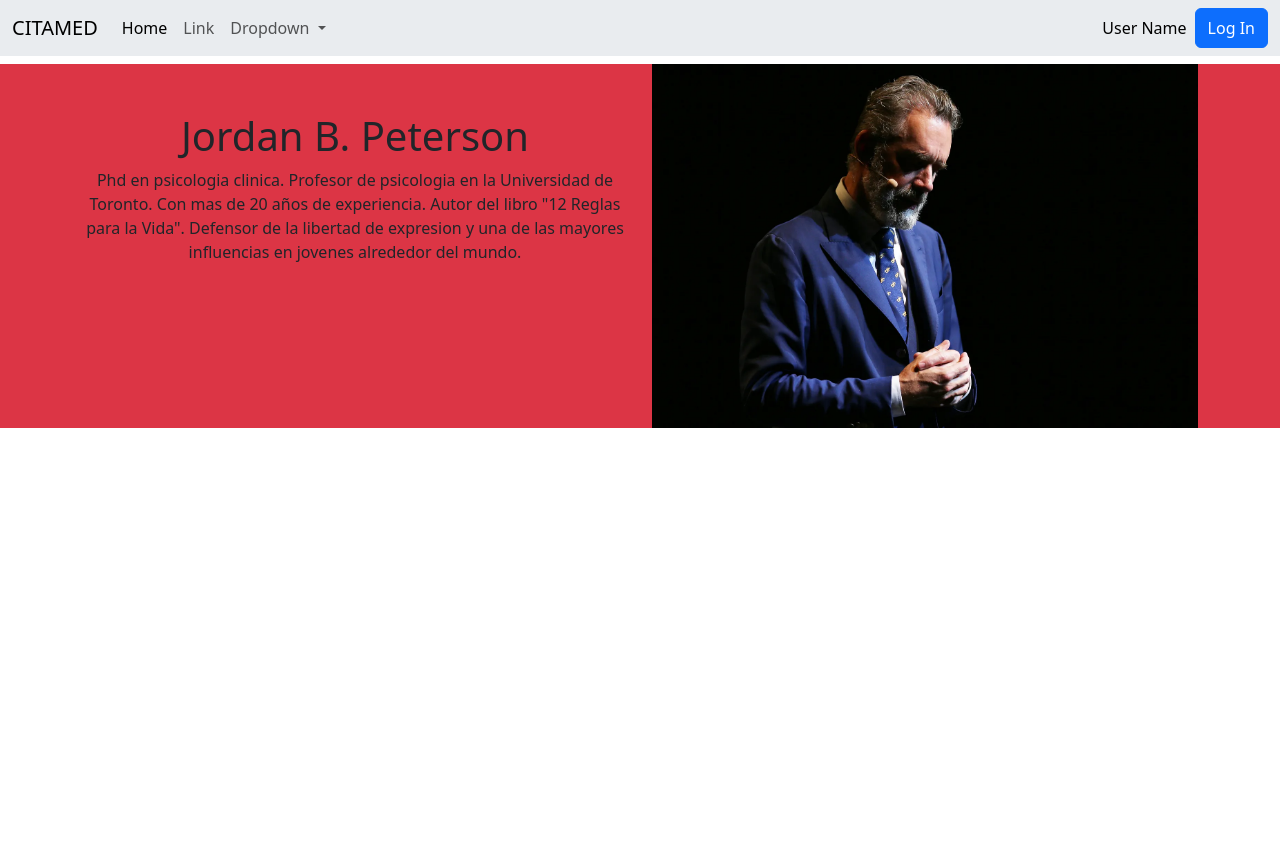
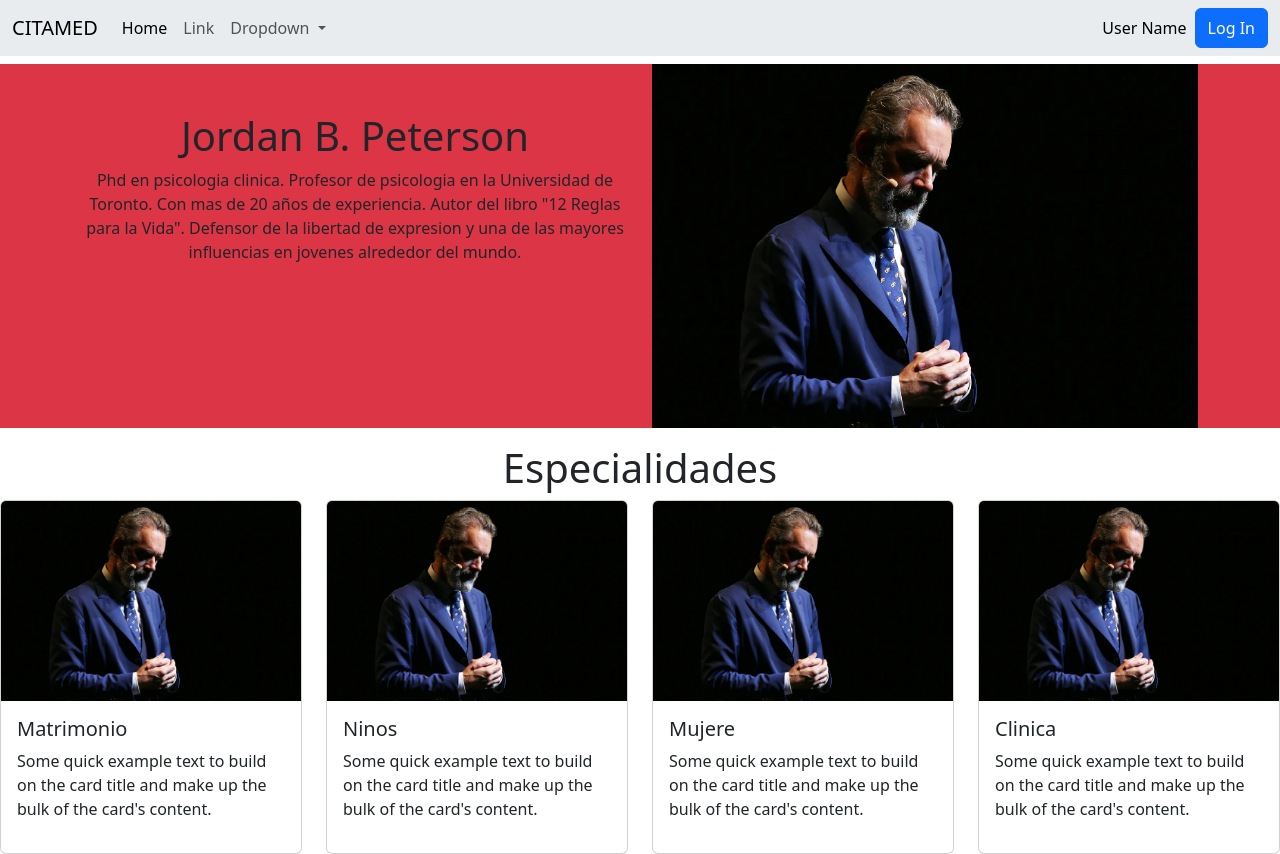
Before and after one commit to FaustoRod/SistemaCitasMedicas, a website built with Vite: page index.html in a window 1280 px wide. Before the commit the page ends 800 px from the top, so only its background shows below. Built offline with nearby package versions, Linux system fonts and the light colour scheme; files whose address does not match are found by name.

Commit message:
Specialtties

```diff
--- a/src/components/specialties/specialties.ts
+++ b/src/components/specialties/specialties.ts
@@ -1,4 +1,4 @@
-import { BaseComponent } from "../baseComponent";
+import {BaseComponent} from "../baseComponent";
 import data from "../../data/specialties.json";
 import Specialty from "../../ts/interfaces/specialty";
 import SpecialtyCard from "./specialtyCard";
@@ -6,30 +6,32 @@
 export default class Specialities extends BaseComponent {
   constructor() {
     const template = /*html */ `
-    <div class="row text-center"><h1>Especialidades</h1></div>
+    <div class="row text-center mt-3"><h1>Especialidades</h1></div>
     <div id="specialty-cards" class="row"></div>
     `;
+
+    super(template);
+
+    document.querySelector<HTMLDivElement>("#specialties")!.innerHTML =
+        this.getElement();
 
     const specialties = getSpecialties();
 
     const specialtyCardsSection =
-      document.querySelector<HTMLDivElement>("#specialty-cards")!;
+        document.querySelector<HTMLDivElement>("#specialty-cards")!;
 
     specialties.forEach((specialty) => {
       const card = new SpecialtyCard(
-        specialty.text,
-        specialty.description,
-        specialty.image
+          specialty.text,
+          `./public/images/${specialty.image}`,
+          specialty.description
       );
 
-      specialtyCardsSection.append(card.getElement());
+      specialtyCardsSection.innerHTML += card.getElement();
     });
-
-    super(template);
   }
 }
 
 const getSpecialties = () => {
-  const specialties = data as unknown as Specialty[];
-  return specialties;
+  return data as unknown as Specialty[];
 };
--- a/src/main.ts
+++ b/src/main.ts
@@ -12,6 +12,4 @@
 document.querySelector<HTMLDivElement>("#intro")!.innerHTML =
   intro.getElement();
 
-const specialities = new Specialities();
-document.querySelector<HTMLDivElement>("#specialties")!.innerHTML =
-  specialities.getElement();
+ new Specialities();
```
Also changed, not shown: index.html (+0 -63 lines).
